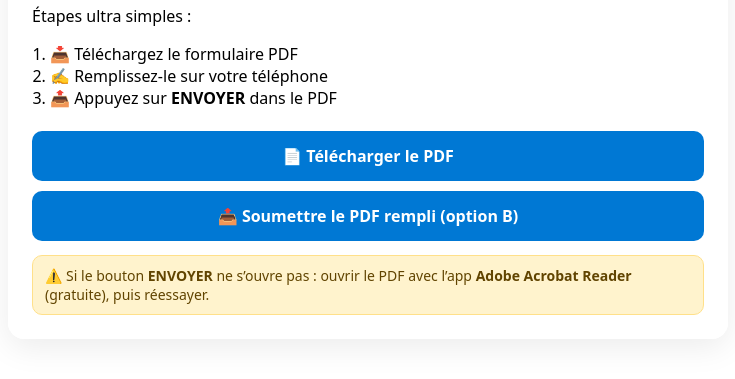
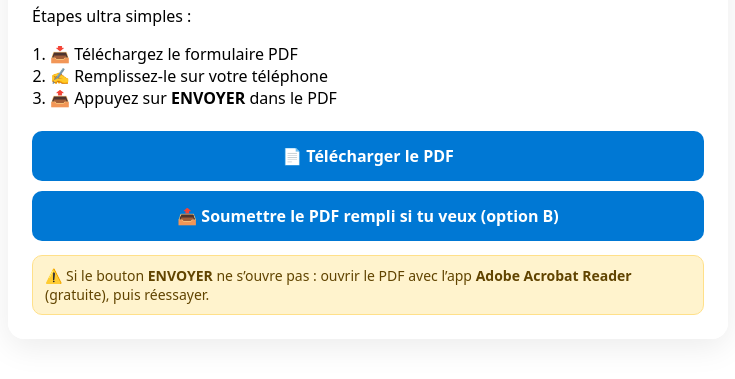
Before and after one commit to Jeromepouillard/accueil-chantier, a plain HTML site: page index.html in a window 1280 px wide. Shown: the part 301-680 px from the top of the page, without its empty margins (272-1007 px from the left). Drawn offline with Linux system fonts and the light colour scheme.

Commit message:
Update index.html

```diff
--- a/index.html
+++ b/index.html
@@ -71,7 +71,7 @@
 
     <!-- Mets le vrai lien Forms ici quand l’admin l’autorise -->
     <a class="btn" href="LIEN_VERS_MICROSOFT_FORMS" target="_blank" rel="noopener">
-      📤 Soumettre le PDF rempli (option B)
+      📤 Soumettre le PDF rempli si tu veux (option B)
     </a>
 
     <div class="note">
```
